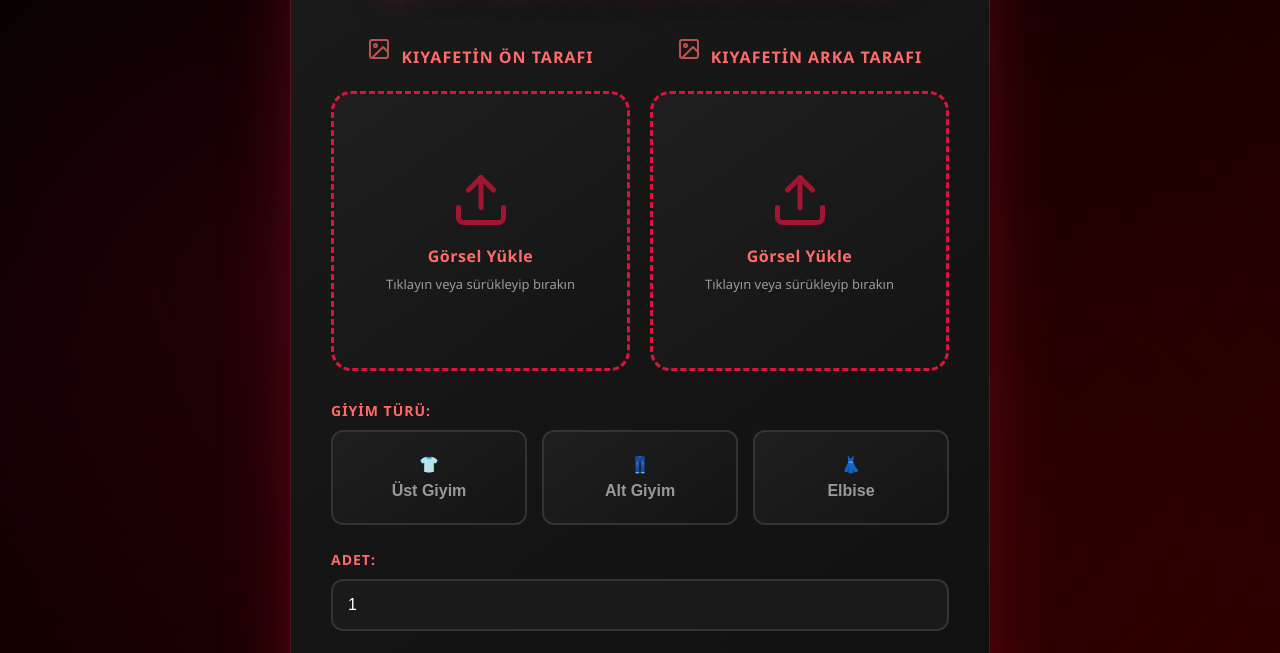
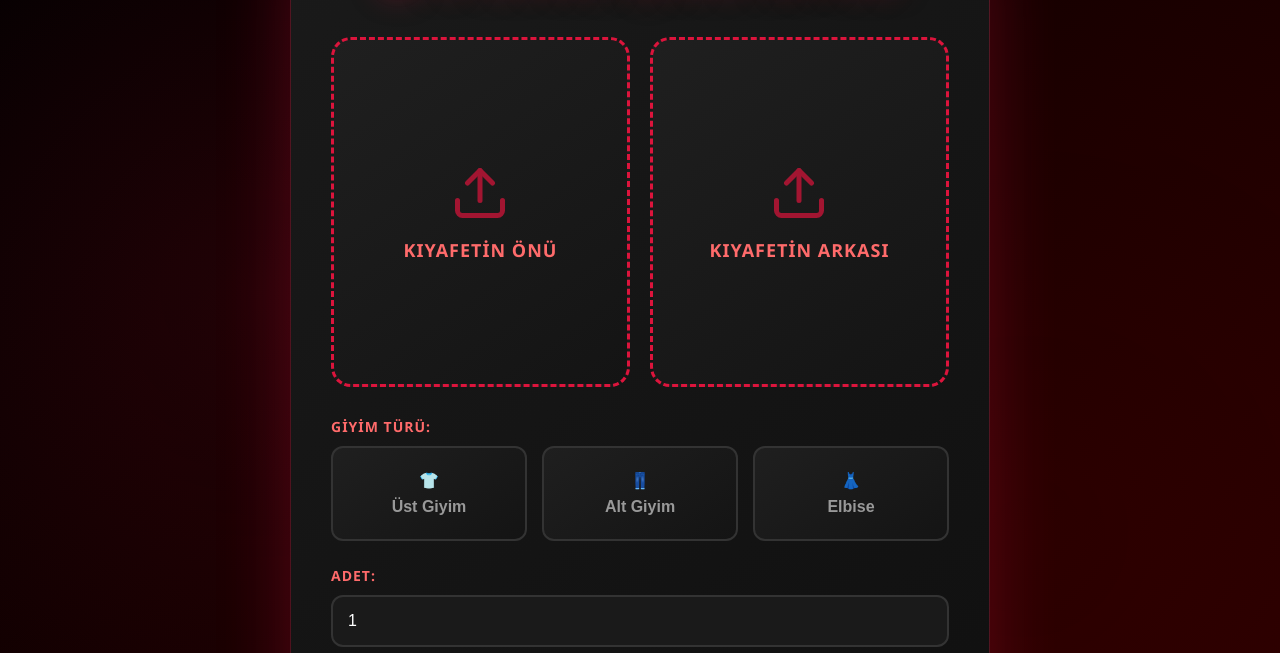
Before and after one commit to Semsetido/ai-giyim-mankeni, a plain HTML site: page index.html in a window 1280 px wide. Shown: the part 107-760 px from the top of the page. Drawn offline with Linux system fonts and the light colour scheme.

Commit message:
UI Update: Taller upload boxes with simplified labels

```diff
--- a/index.html
+++ b/index.html
@@ -70,7 +70,7 @@
             background: linear-gradient(145deg, #1f1f1f, #141414);
             position: relative;
             overflow: hidden;
-            height: 280px;
+            height: 350px;
             display: flex;
             flex-direction: column;
             justify-content: center;
@@ -157,18 +157,12 @@
         }
 
         .upload-text {
-            font-size: 16px;
+            font-size: 18px;
             color: #ff6b6b;
-            font-weight: 600;
+            font-weight: 700;
             margin: 0;
-            letter-spacing: 0.5px;
-        }
-
-        .upload-hint {
-            font-size: 13px;
-            color: #999;
-            margin-top: 8px;
-            font-weight: 400;
+            letter-spacing: 1px;
+            text-transform: uppercase;
         }
 
         .form-group {
@@ -462,14 +456,6 @@
         <div class="upload-grid">
             <!-- Ön Kıyafet Görseli -->
             <div style="text-align: center;">
-                <h3 style="color: #ff6b6b; margin-bottom: 15px; font-size: 16px; text-transform: uppercase; letter-spacing: 1px; display: flex; align-items: center; justify-content: center; gap: 10px;">
-                    <svg class="upload-icon" style="width: 24px; height: 24px;" viewBox="0 0 24 24" fill="none" stroke="currentColor" stroke-width="2" stroke-linecap="round" stroke-linejoin="round">
-                        <rect x="3" y="3" width="18" height="18" rx="2" ry="2"></rect>
-                        <circle cx="8.5" cy="8.5" r="1.5"></circle>
-                        <polyline points="21 15 16 10 5 21"></polyline>
-                    </svg>
-                    Kıyafetin Ön Tarafı
-                </h3>
                 <div class="upload-area" id="uploadAreaFront">
                     <div class="upload-content">
                         <svg class="upload-icon" viewBox="0 0 24 24" fill="none" stroke="#dc143c" stroke-width="2" stroke-linecap="round" stroke-linejoin="round">
@@ -477,8 +463,7 @@
                             <polyline points="17 8 12 3 7 8"></polyline>
                             <line x1="12" y1="3" x2="12" y2="15"></line>
                         </svg>
-                        <p class="upload-text">Görsel Yükle</p>
-                        <p class="upload-hint">Tıklayın veya sürükleyip bırakın</p>
+                        <p class="upload-text">Kıyafetin Önü</p>
                     </div>
                     <input type="file" id="fileInputFront" accept="image/*" style="display: none;">
                     <img id="previewFront" class="preview">
@@ -487,14 +472,6 @@
 
             <!-- Arka Kıyafet Görseli -->
             <div style="text-align: center;">
-                <h3 style="color: #ff6b6b; margin-bottom: 15px; font-size: 16px; text-transform: uppercase; letter-spacing: 1px; display: flex; align-items: center; justify-content: center; gap: 10px;">
-                    <svg class="upload-icon" style="width: 24px; height: 24px;" viewBox="0 0 24 24" fill="none" stroke="currentColor" stroke-width="2" stroke-linecap="round" stroke-linejoin="round">
-                        <rect x="3" y="3" width="18" height="18" rx="2" ry="2"></rect>
-                        <circle cx="8.5" cy="8.5" r="1.5"></circle>
-                        <polyline points="21 15 16 10 5 21"></polyline>
-                    </svg>
-                    Kıyafetin Arka Tarafı
-                </h3>
                 <div class="upload-area" id="uploadAreaBack">
                     <div class="upload-content">
                         <svg class="upload-icon" viewBox="0 0 24 24" fill="none" stroke="#dc143c" stroke-width="2" stroke-linecap="round" stroke-linejoin="round">
@@ -502,8 +479,7 @@
                             <polyline points="17 8 12 3 7 8"></polyline>
                             <line x1="12" y1="3" x2="12" y2="15"></line>
                         </svg>
-                        <p class="upload-text">Görsel Yükle</p>
-                        <p class="upload-hint">Tıklayın veya sürükleyip bırakın</p>
+                        <p class="upload-text">Kıyafetin Arkası</p>
                     </div>
                     <input type="file" id="fileInputBack" accept="image/*" style="display: none;">
                     <img id="previewBack" class="preview">
```
